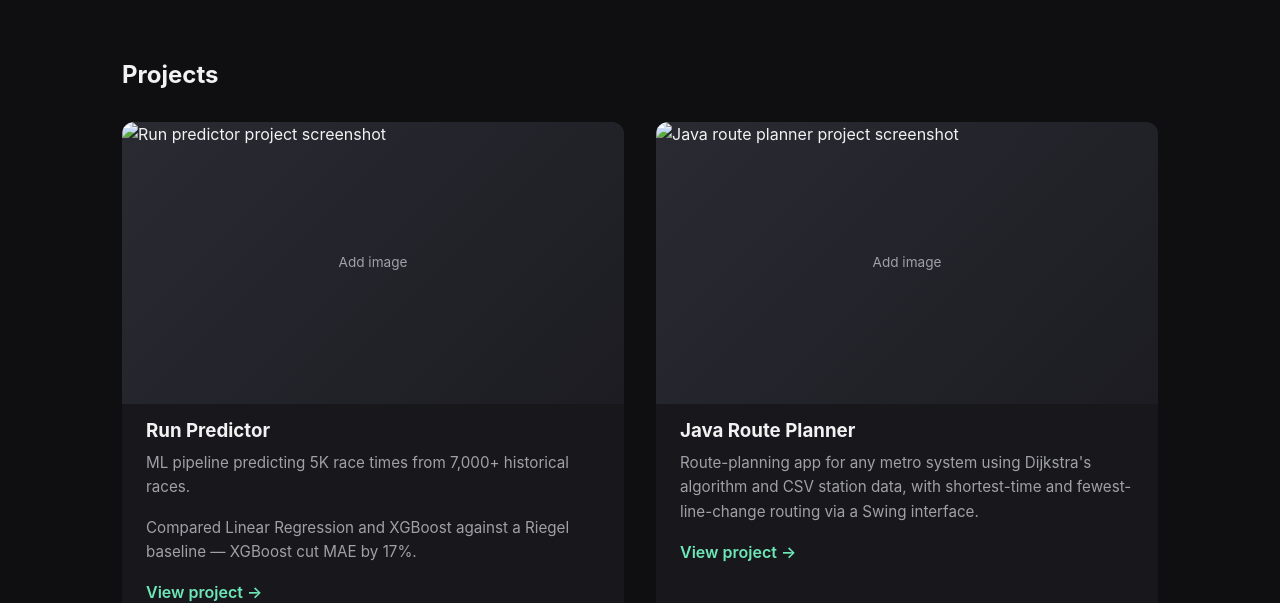
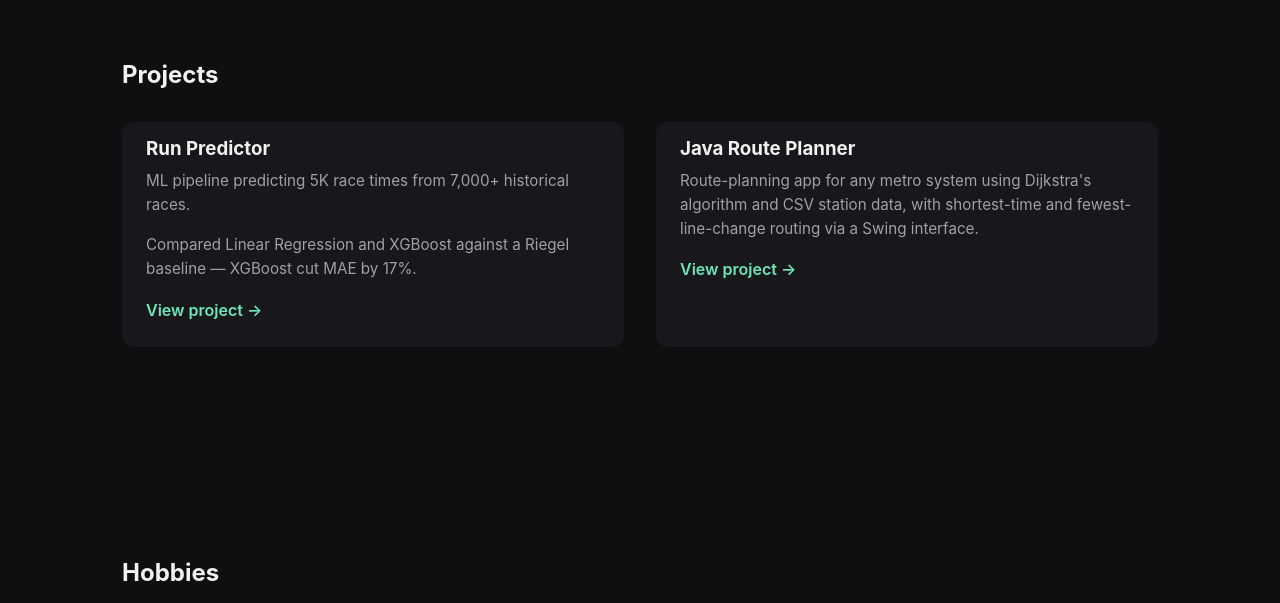
Before and after one commit to Darlcode101/personal-website, a plain HTML site: page index.html in a window 1280 px wide. Shown: the part 1400-2003 px from the top of the page. Drawn offline with nearby package versions, Linux system fonts and the light colour scheme.

Commit message:
Fix hero banner width and drop empty project placeholders
Hero section was inheriting a max-width/padding from the generic
section rule, leaving gaps beside the banner on wide viewports.
Project cards had no real screenshots yet, so drop the placeholder
image slots until real ones are added.

```diff
--- a/css/style.css
+++ b/css/style.css
@@ -91,12 +91,14 @@ h1, h2, h3 {
 .hero {
   position: relative;
   min-height: 100vh;
+  max-width: none;
+  margin: 0;
+  padding: 0;
   display: flex;
   flex-direction: column;
   justify-content: center;
   align-items: center;
   text-align: center;
-  padding: 0 2rem;
   overflow: hidden;
 }
 
@@ -119,6 +121,7 @@ h1, h2, h3 {
 .hero-text {
   position: relative;
   z-index: 2;
+  padding: 0 2rem;
   text-shadow: 0 2px 12px rgba(0, 0, 0, 0.6);
 }
 
@@ -172,12 +175,6 @@ h1, h2, h3 {
   border-radius: 12px;
   overflow: hidden;
   padding-bottom: 1.5rem;
-}
-
-.project-image img {
-  aspect-ratio: 16 / 9;
-  object-fit: cover;
-  width: 100%;
 }
 
 .project-card h3 {
--- a/index.html
+++ b/index.html
@@ -59,9 +59,6 @@
     <div class="project-grid">
 
       <article class="project-card">
-        <div class="project-image">
-          <img src="assets/images/projects/run-predictor.jpg" alt="Run predictor project screenshot" onerror="this.classList.add('placeholder')">
-        </div>
         <h3>Run Predictor</h3>
         <p>ML pipeline predicting 5K race times from 7,000+ historical races.</p>
         <p>Compared Linear Regression and XGBoost against a Riegel baseline — XGBoost cut MAE by 17%.</p>
@@ -69,9 +66,6 @@
       </article>
 
       <article class="project-card">
-        <div class="project-image">
-          <img src="assets/images/projects/java-route-planner.jpg" alt="Java route planner project screenshot" onerror="this.classList.add('placeholder')">
-        </div>
         <h3>Java Route Planner</h3>
         <p>Route-planning app for any metro system using Dijkstra's algorithm and CSV station data, with shortest-time and fewest-line-change routing via a Swing interface.</p>
         <a href="https://github.com/Darlcode101/Metrolink" target="_blank" rel="noopener" class="project-link">View project &rarr;</a>
```
